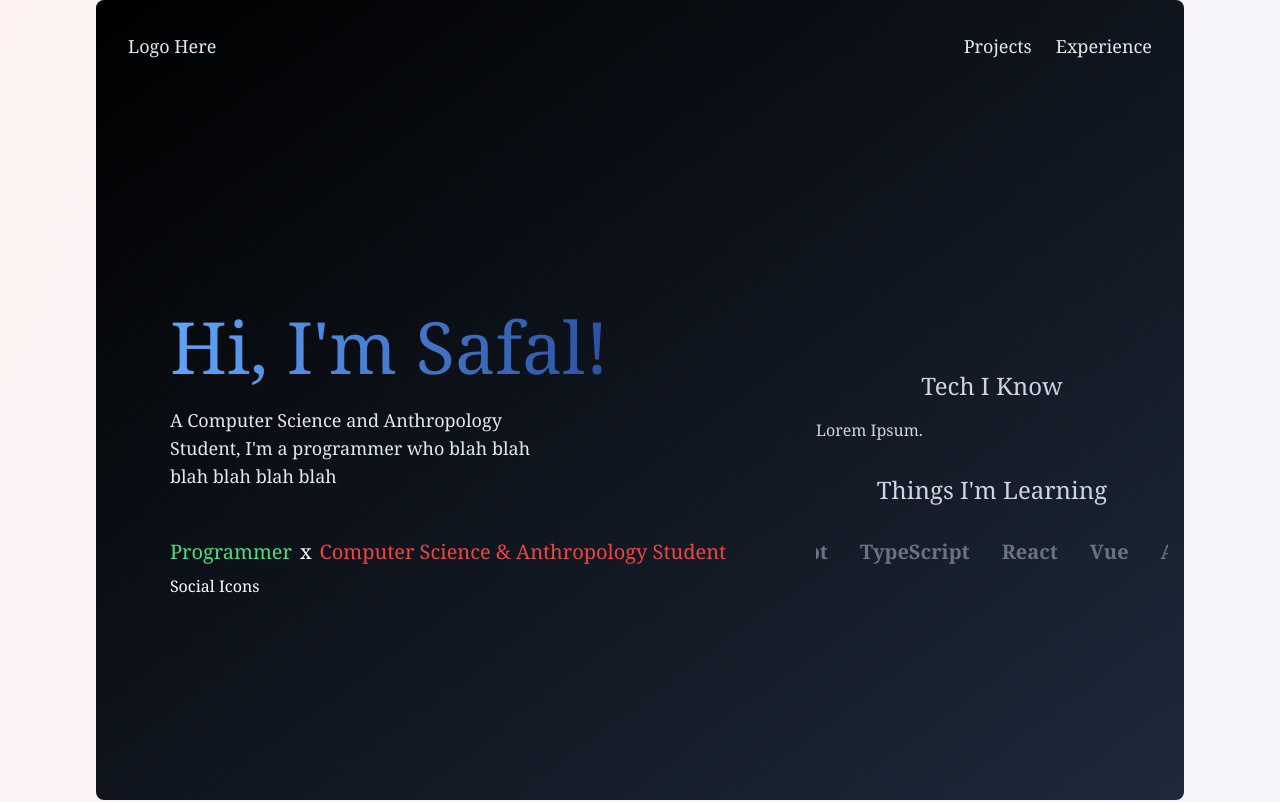
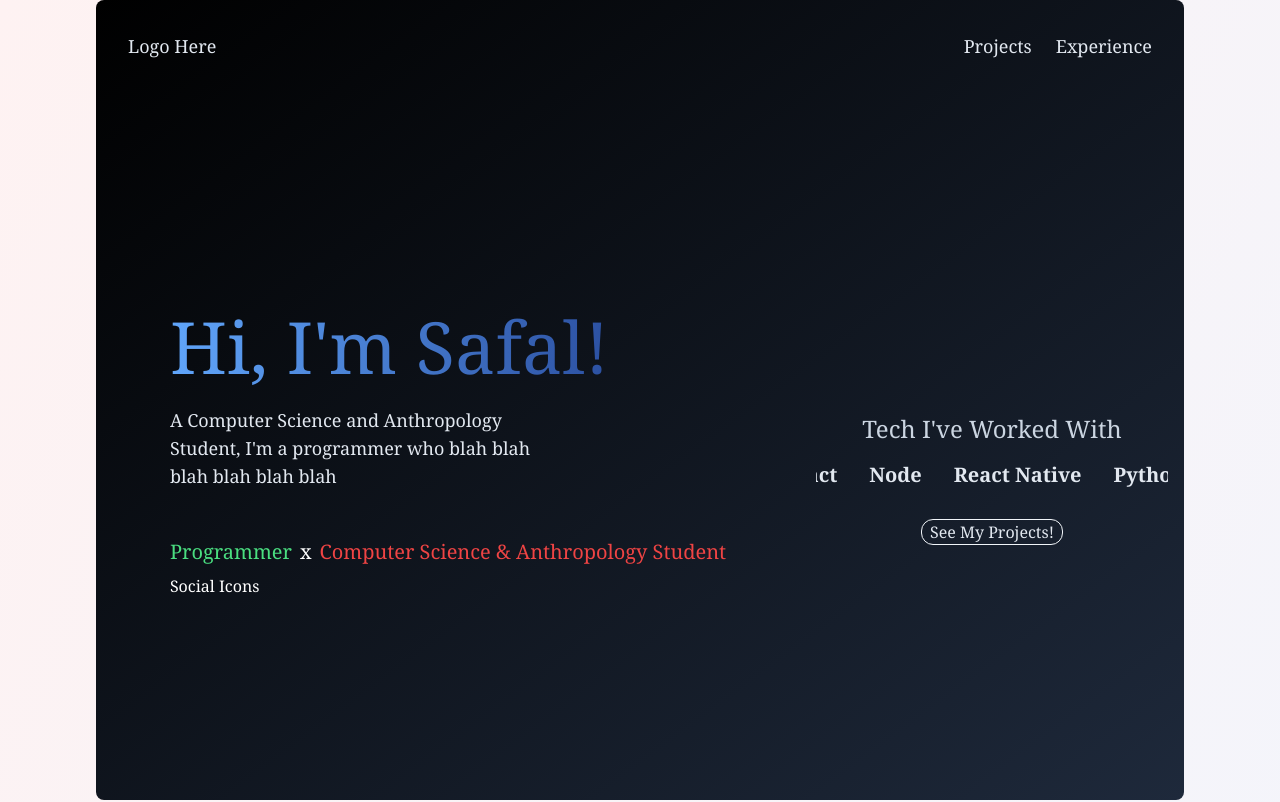
Before and after one commit to safalbaral/personal-website, a Svelte app: page / in a window 1280 px wide. Shown: the top 802 px of the page. Built offline with nearby package versions, Linux system fonts and the light colour scheme.

Commit message:
Cleaned up code and style a bit, added props for Scrolling List

```diff
--- a/src/lib/components/Intro.svelte
+++ b/src/lib/components/Intro.svelte
@@ -1,6 +1,9 @@
 <script>
     import ScrollingList from "./ScrollingList.svelte";
     import Header from "./Header.svelte";
+
+    let tech_i_know = ['React', 'Node', 'React Native', 'Python', 'SQL', 'Linux', 'Flask', 'Python', 'Javascript', 'Svelte']
+    let things_im_learning = ['ESP32', 'Embedded Development', '3D Modelling', 'Machine Learning', 'Music Production']
    </script>
    <div class="rounded-lg flex flex-col min-h-96 font-serif h-screen bg-gradient-to-br from-black to-slate-800">
      <Header />
@@ -33,15 +36,24 @@
 
        <!-- side component (33%) -->
        <div class="flex-1 flex flex-col justify-center p-4 text-slate-300">
-        <div class="flex flex-col gap-8">
+        <div class="flex flex-col gap-28">
             <div>
-                <h2 class="text-2xl mb-4 text-center text-slate-300">Tech I Know</h2>
-                <p>Lorem Ipsum.</p>
+                <h2 class="text-2xl pb-4 text-center text-slate-300">Tech I've Worked With</h2>
+                <ScrollingList items={tech_i_know} />
+                <div class="flex justify-center">
+                    <div class="cursor-pointer border border-slate-100 hover:bg-slate-200 hover:text-slate-800 rounded-xl inline-block px-2 -mt-2 text-slate-200">See My Projects!</div>
+                </div>
               </div>
+              <!--
               <div>
                 <h2 class="text-2xl mb-4 text-center">Things I'm Learning</h2>
-                <ScrollingList />
+                <div class="flex">
+                {#each things_im_learning as thing}
+                <div class="text-center border border-r-1">{thing}</div>
+                {/each}
+            </div>
               </div>
+              -->
         </div>
 
        </div>
--- a/src/lib/components/ScrollingList.svelte
+++ b/src/lib/components/ScrollingList.svelte
@@ -1,18 +1,13 @@
 <script>
-    let technologies = [
-      'JavaScript', 'TypeScript', 'React', 'Vue', 'Angular',
-      'Node.js', 'Express', 'MongoDB', 'PostgreSQL', 'GraphQL',
-      'Docker', 'Kubernetes', 'AWS', 'Firebase', 'Redux',
-      'Webpack', 'Babel', 'Jest', 'Cypress', 'Git'
-    ];
+    export let items;
 
     // Duplicate the list to create a seamless loop
-    technologies = [...technologies, ...technologies];
+    items = [...items, ...items];
   </script>
   <div class="overflow-hidden h-full relative">
     <div class="animate-scroll absolute left-0 flex">
-      {#each technologies as tech}
-        <div class="py-4 px-4 whitespace-nowrap text-xl font-bold text-gray-500">{tech}</div>
+      {#each items as item}
+        <div class="px-4 whitespace-nowrap text-xl font-bold text-slate-200">{item}</div>
       {/each}
     </div>
   </div>
--- a/src/output.css
+++ b/src/output.css
@@ -582,6 +582,14 @@ video {
   margin: 1rem;
 }
 
+.m-auto {
+  margin: auto;
+}
+
+.m-0 {
+  margin: 0px;
+}
+
 .my-10 {
   margin-top: 2.5rem;
   margin-bottom: 2.5rem;
@@ -592,6 +600,11 @@ video {
   margin-right: 2.5rem;
 }
 
+.mx-auto {
+  margin-left: auto;
+  margin-right: auto;
+}
+
 .mt-0 {
   margin-top: 0px;
 }
@@ -650,6 +663,22 @@ video {
 
 .-mb-2 {
   margin-bottom: -0.5rem;
+}
+
+.ml-auto {
+  margin-left: auto;
+}
+
+.-mt-1 {
+  margin-top: -0.25rem;
+}
+
+.-mt-4 {
+  margin-top: -1rem;
+}
+
+.-mt-2 {
+  margin-top: -0.5rem;
 }
 
 .line-clamp-3 {
@@ -708,6 +737,11 @@ video {
   height: 12rem;
 }
 
+.h-fit {
+  height: -moz-fit-content;
+  height: fit-content;
+}
+
 .min-h-screen {
   min-height: 100vh;
 }
@@ -846,6 +880,14 @@ video {
 
 .gap-8 {
   gap: 2rem;
+}
+
+.gap-32 {
+  gap: 8rem;
+}
+
+.gap-28 {
+  gap: 7rem;
 }
 
 .space-y-2 > :not([hidden]) ~ :not([hidden]) {
@@ -931,6 +973,16 @@ video {
   border-color: rgb(248 250 252 / var(--tw-border-opacity));
 }
 
+.border-slate-300 {
+  --tw-border-opacity: 1;
+  border-color: rgb(203 213 225 / var(--tw-border-opacity));
+}
+
+.border-slate-100 {
+  --tw-border-opacity: 1;
+  border-color: rgb(241 245 249 / var(--tw-border-opacity));
+}
+
 .bg-black {
   --tw-bg-opacity: 1;
   background-color: rgb(0 0 0 / var(--tw-bg-opacity));
@@ -1271,6 +1323,10 @@ video {
   padding: 24rem;
 }
 
+.p-0 {
+  padding: 0px;
+}
+
 .py-10 {
   padding-top: 2.5rem;
   padding-bottom: 2.5rem;
@@ -1366,6 +1422,10 @@ video {
   padding-left: 2rem;
 }
 
+.pb-4 {
+  padding-bottom: 1rem;
+}
+
 .text-center {
   text-align: center;
 }
@@ -1612,6 +1672,11 @@ video {
 .text-sky-400 {
   --tw-text-opacity: 1;
   color: rgb(56 189 248 / var(--tw-text-opacity));
+}
+
+.text-slate-400 {
+  --tw-text-opacity: 1;
+  color: rgb(148 163 184 / var(--tw-text-opacity));
 }
 
 .shadow-sm {
@@ -1664,9 +1729,44 @@ video {
   transform: translate(var(--tw-translate-x), var(--tw-translate-y)) rotate(var(--tw-rotate)) skewX(var(--tw-skew-x)) skewY(var(--tw-skew-y)) scaleX(var(--tw-scale-x)) scaleY(var(--tw-scale-y));
 }
 
+.hover\:bg-slate-50:hover {
+  --tw-bg-opacity: 1;
+  background-color: rgb(248 250 252 / var(--tw-bg-opacity));
+}
+
+.hover\:bg-slate-100:hover {
+  --tw-bg-opacity: 1;
+  background-color: rgb(241 245 249 / var(--tw-bg-opacity));
+}
+
+.hover\:bg-slate-200:hover {
+  --tw-bg-opacity: 1;
+  background-color: rgb(226 232 240 / var(--tw-bg-opacity));
+}
+
 .hover\:text-blue-300:hover {
   --tw-text-opacity: 1;
   color: rgb(147 197 253 / var(--tw-text-opacity));
+}
+
+.hover\:text-black:hover {
+  --tw-text-opacity: 1;
+  color: rgb(0 0 0 / var(--tw-text-opacity));
+}
+
+.hover\:text-slate-300:hover {
+  --tw-text-opacity: 1;
+  color: rgb(203 213 225 / var(--tw-text-opacity));
+}
+
+.hover\:text-slate-500:hover {
+  --tw-text-opacity: 1;
+  color: rgb(100 116 139 / var(--tw-text-opacity));
+}
+
+.hover\:text-slate-800:hover {
+  --tw-text-opacity: 1;
+  color: rgb(30 41 59 / var(--tw-text-opacity));
 }
 
 .hover\:underline:hover {
```
